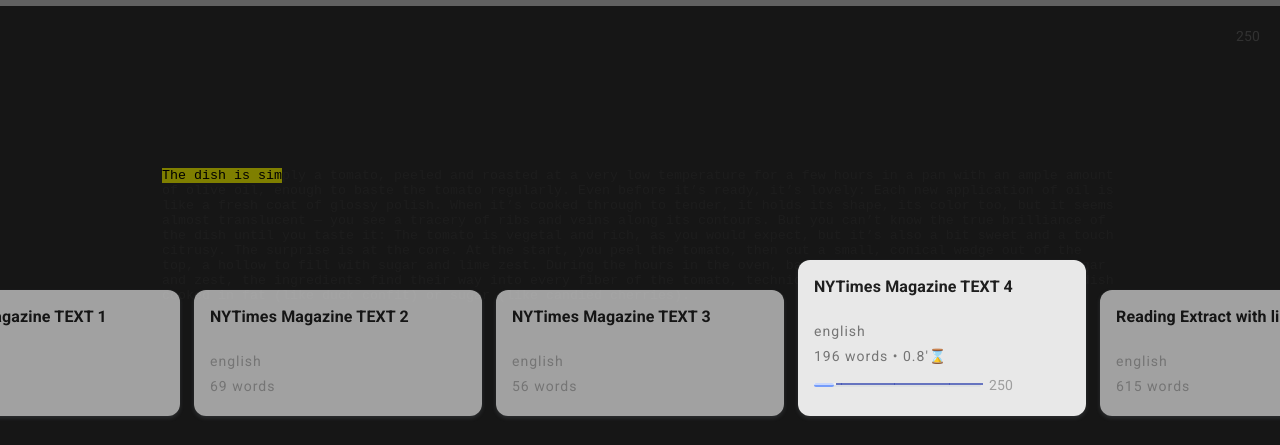
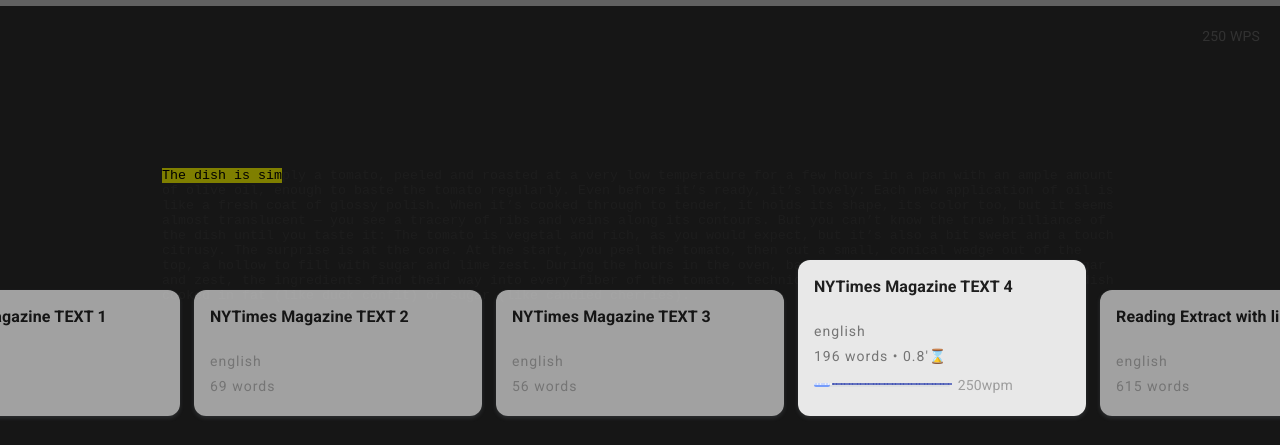
Before and after one commit to guceda/dyre, a React (Create React App) app: page / in a window 1280 px wide. Shown: the top 445 px of the page. Built offline with nearby package versions, Linux system fonts and the light colour scheme.

Commit message:
add speed units

```diff
--- a/src/App.js
+++ b/src/App.js
@@ -115,7 +115,7 @@ function App({ DEFAULT, ST, texts, themes }) {
           value={(counter * 100) / text.content.length}
           className={classes.progress}
         />
-        <div className={classes.speed}>{speed}</div>
+        <div className={classes.speed}>{speed} WPS</div>
         <TextContainer
           theme={theme}
           state={state}
--- a/src/components/Card.jsx
+++ b/src/components/Card.jsx
@@ -100,7 +100,7 @@ export const KanbanCardDemo = function KanbanCard({
               min={150}
               max={1000}
             />
-            <span className={styles.value}>{`${speed}`}</span>
+            <span className={styles.value}>{`${speed}wpm`}</span>
           </Box>
         )}
       </Box>
```
